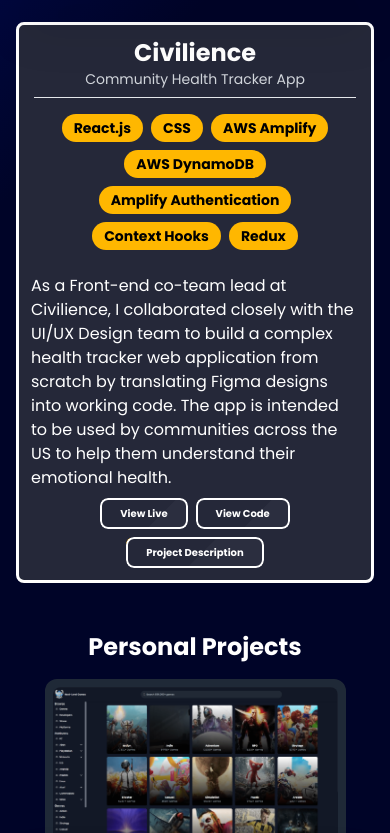
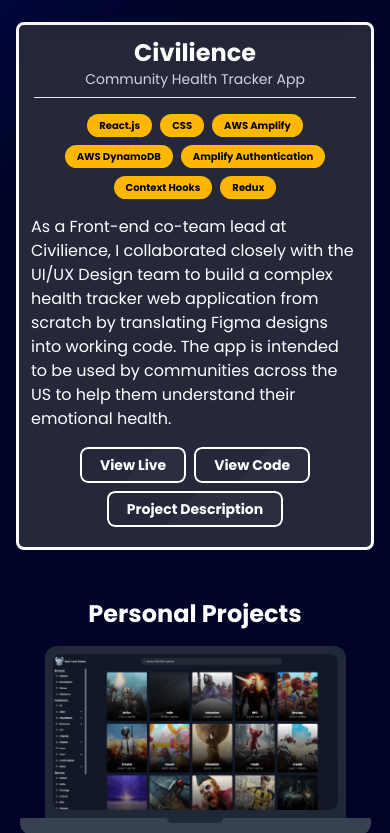
Before and after one commit to bartswierz/portfolio-website-updated, a Next.js app: page / in a window 390 px wide. Shown: the part 1991-2824 px from the top of the page. Built offline with nearby package versions, Linux system fonts and the light colour scheme; what tailwindcss-animated would draw is missing.

Commit message:
updated content layout for projects

```diff
--- a/src/app/components/Buttons/Button.tsx
+++ b/src/app/components/Buttons/Button.tsx
@@ -16,7 +16,7 @@
         href={link}
         className="relative inline-flex items-center justify-start inline-block
         px-5 py-2
-        overflow-hidden font-bold rounded-lg group text-[10px] sm:text-sm"
+        overflow-hidden font-bold rounded-lg group text-sm"
         target="_blank"
       >
         <span className="w-32 h-32 rotate-45 translate-x-12 -translate-y-2 absolute left-0 top-0 bg-white opacity-[3%] "></span>
--- a/src/app/components/Content/Content.tsx
+++ b/src/app/components/Content/Content.tsx
@@ -4,7 +4,7 @@
 import ContentButtons from "./ContentButtons";
 import Heading from "./Heading";
 import Split from "./Split";
-import Button from "../Buttons/Button";
+
 interface ContentProps {
   data: ProjectData;
 }
@@ -28,7 +28,7 @@
 
         {/* PROJECT BUTTON LINKS - Live Site, Company and/or Github link, and Project Description(modal) */}
       </div>
-      <div className="flex-shrink-0">
+      <div className="flex-shrink-0 mb-2">
         <ContentButtons liveURL={liveURL && liveURL} githubURL={githubURL} accordionObj={accordionObj} />
       </div>
     </div>
--- a/src/app/components/Content/Description.tsx
+++ b/src/app/components/Content/Description.tsx
@@ -3,7 +3,7 @@
 }
 
 const Description = ({ text }: DescriptionProps) => {
-  return <div className="my-2 h-full">{text}</div>;
+  return <div className="mb-4 h-full">{text}</div>;
 };
 
 export default Description;
--- a/src/app/components/Content/Modal.tsx
+++ b/src/app/components/Content/Modal.tsx
@@ -22,7 +22,7 @@
     <>
       {/* BUTTON TO OPEN MODAL */}
       <button
-        className="relative inline-flex items-center justify-start inline-block px-5 py-2 overflow-hidden font-bold rounded-lg group text-[10px] sm:text-sm"
+        className="relative inline-flex items-center justify-start inline-block px-5 py-2 overflow-hidden font-bold rounded-lg group  text-sm"
         onClick={() => props.setOpenModal("default")}
       >
         {/* GRAY SHAPE DESIGN */}
--- a/src/app/components/Content/TechnologiesUsed.tsx
+++ b/src/app/components/Content/TechnologiesUsed.tsx
@@ -4,10 +4,10 @@
 
 const TechnologiesUsed = ({ list }: TechnologiesUsedProps) => {
   return (
-    <ul className="flex justify-center items-center flex-wrap gap-2 font-bold text-xl my-4">
+    <ul className="flex justify-center items-center flex-wrap gap-2 font-bold my-4">
       {list.map((technology: string) => {
         return (
-          <li key={technology} className="bg-technology text-black rounded-full px-3 py-1 text-sm">
+          <li key={technology} className="bg-technology text-black rounded-full px-3 py-1 text-[10px] md:text-[12px]">
             {technology}
           </li>
         );
```
